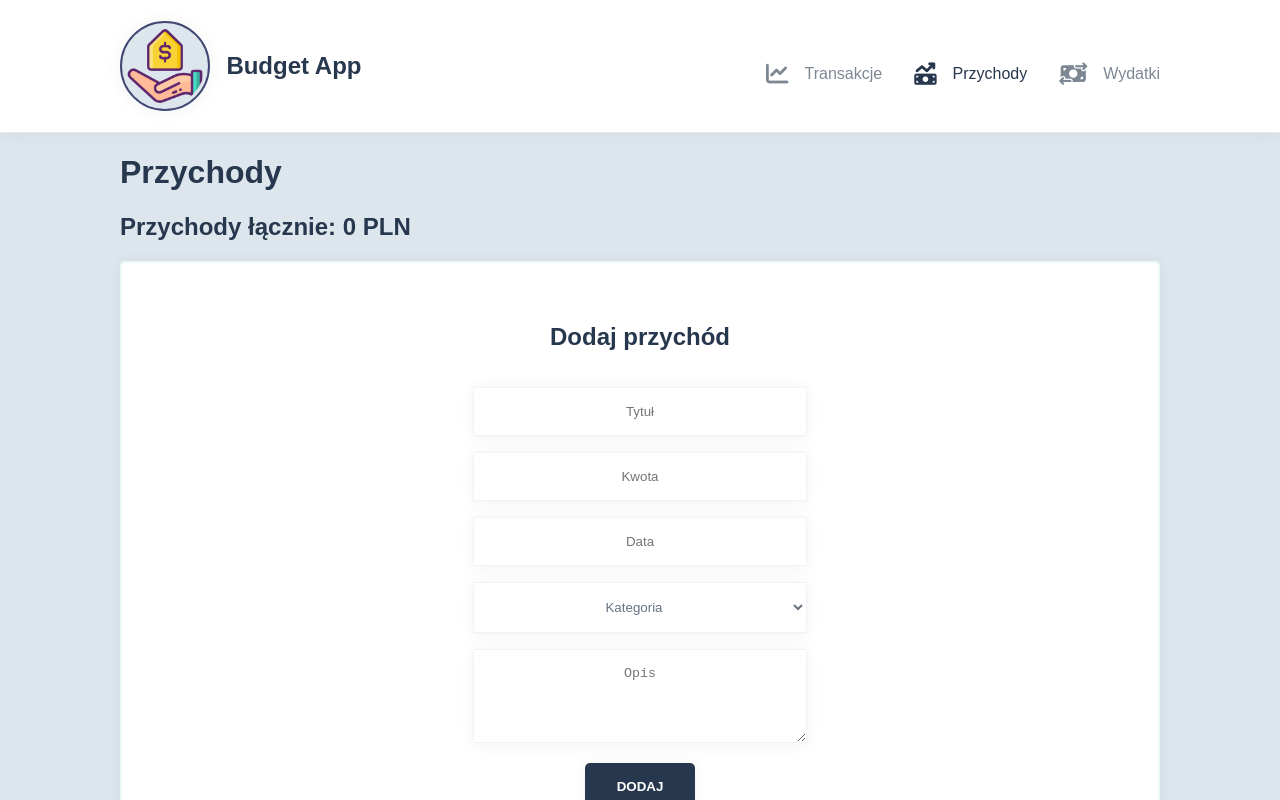
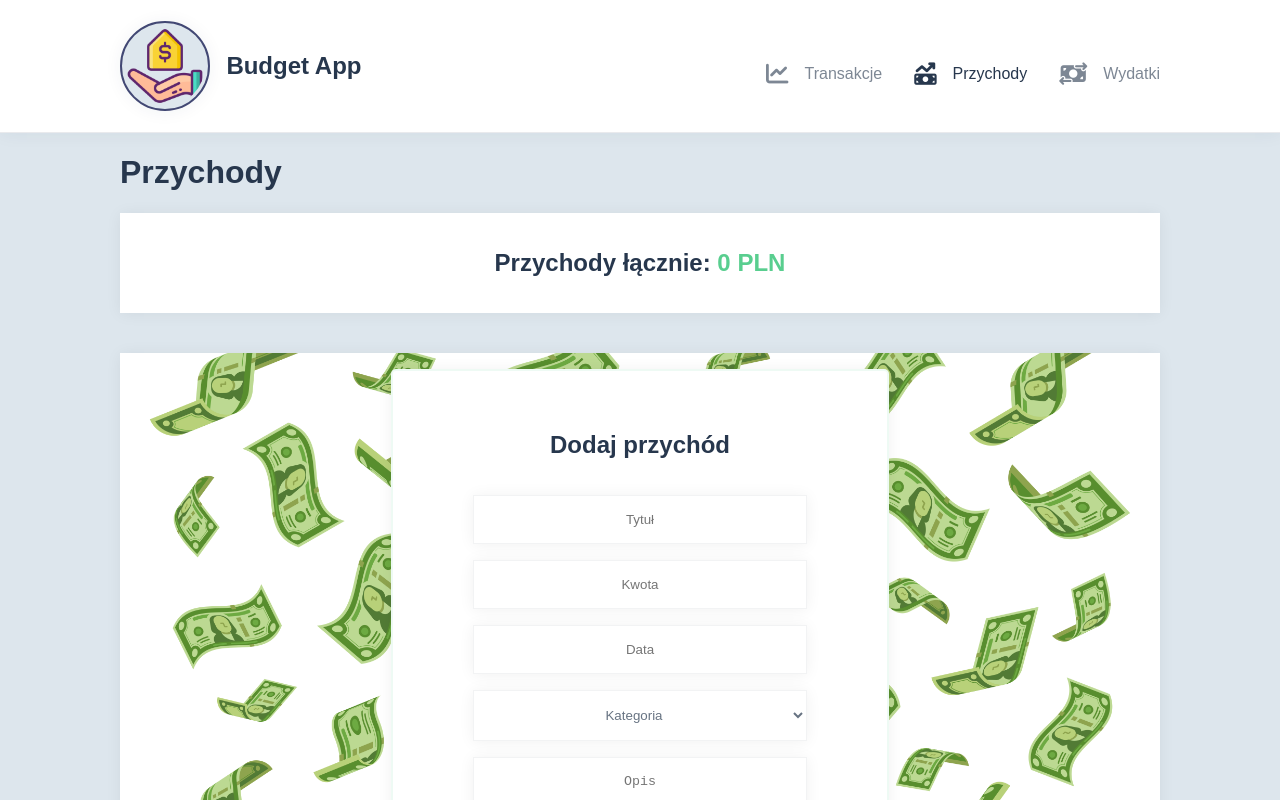
Before and after one commit to WSB-projekt-zespolowy/BudgetApp, a React (Create React App) app in the folder frontend/: page / in a window 1280 px wide. Both pictures are taken after a click on the item "Przychody". Shown: the top 800 px of the page. Built offline with nearby package versions, Linux system fonts and the light colour scheme; no server answers.

Commit message:
Fix: Add edited component files

```diff
--- a/frontend/src/Components/Expenses/ExpenseForm.js
+++ b/frontend/src/Components/Expenses/ExpenseForm.js
@@ -3,6 +3,7 @@ import DatePicker from "react-datepicker";
 import "react-datepicker/dist/react-datepicker.css";
 import { useGlobalContext } from "../../context/globalContext";
 import Button from "../Button/Button";
+import styles from "./Expenses.module.css";
 
 function ExpenseForm() {
   const { addExpense, error, setError } = useGlobalContext();
@@ -34,7 +35,7 @@ function ExpenseForm() {
   };
 
   return (
-    <form onSubmit={handleSubmit}>
+    <form className={styles.incomeForm} onSubmit={handleSubmit}>
       <h2>Dodaj wydatek</h2>
       {error && <p>{error}</p>}
       <div>
--- a/frontend/src/Components/Income/Income.js
+++ b/frontend/src/Components/Income/Income.js
@@ -2,6 +2,7 @@ import React, { useEffect } from "react";
 import { useGlobalContext } from "../../context/globalContext";
 import Form from "./IncomeForm";
 import IncomeItem from "../Item/Item";
+import styles from "./Income.module.css";
 
 function Income() {
   const { incomes, getIncomes, deleteIncome, totalIncome } = useGlobalContext();
@@ -13,16 +14,16 @@ function Income() {
   return (
     <div>
       <h1>Przychody</h1>
-      <div>
+      <div className={styles.balance}>
         <h2>
           Przychody łącznie: <span>{totalIncome()} PLN</span>
         </h2>
       </div>
-      <div>
-        <div>
+      <div className={styles.container}>
+        <div className={styles.form}>
           <Form />
         </div>
-        <div>
+        <div className={styles.incomes}>
           {incomes.map((income) => {
             const { _id, title, amount, date, category, description, type } =
               income;
```
